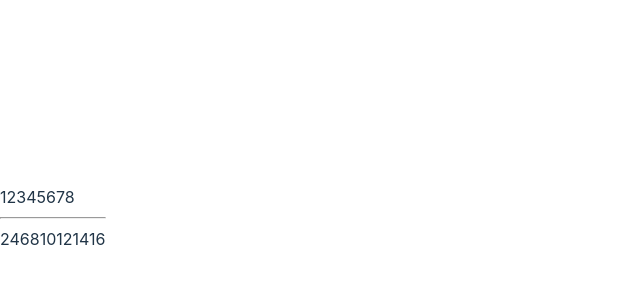
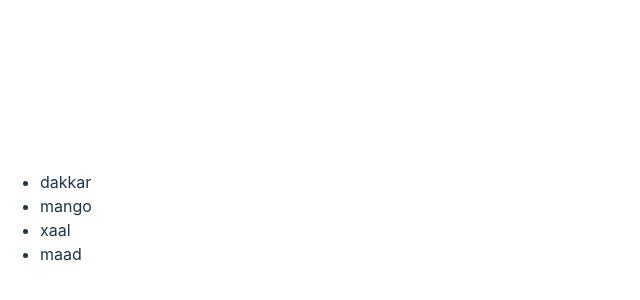
Before and after one commit to MethanBlun/codecademy_react, a React (Vite) app in the folder codecademy_react/: page / in a window 1280 px wide. Shown: the part 182-482 px from the top of the page, without its empty margins (0-640 px from the left). Built offline with nearby package versions, Linux system fonts and the light colour scheme.

Commit message:
use map function for display fruits array

```diff
--- a/codecademy_react/src/App.jsx
+++ b/codecademy_react/src/App.jsx
@@ -1,27 +1,29 @@
-import React, { createElement } from "react";
+import React, { createElement, useState } from "react";
 import { createRoot } from "react-dom/client";
 
 // import CryptoJS from 'crypto-js';
 
+//afficher une liste de fruit avec map
 
+// const [compteur, setCompteur] = useState(1);
 
-
-   const myArray = [1,2,3,4,5,6,7,8]
-
-const doubleNumeber = myArray.map(n => n*2)
+const fruits = [
+  { id: 1, nom: "dakkar" },
+  { id: 2, nom: "mango" },
+  { id: 3, nom: "xaal" },
+  { id: 4, nom: "maad" },
+];
 
 function App() {
-
-
   return (
     <>
-
-
-  {myArray}
-  <hr />
-  {doubleNumeber}
+      <div>
+        <ul>{fruits.map((fruit) => {
+          return <li>{fruit.nom}</li>
+        })}</ul>
+      </div>
     </>
-  )
+  );
 }
 
 export default App;
--- a/codecademy_react/src/main.jsx
+++ b/codecademy_react/src/main.jsx
@@ -1,7 +1,6 @@
 import React from 'react'
 import ReactDOM from 'react-dom/client'
 import App from './App.jsx'
-
 import './index.css'
 import './test.scss'
 
```
